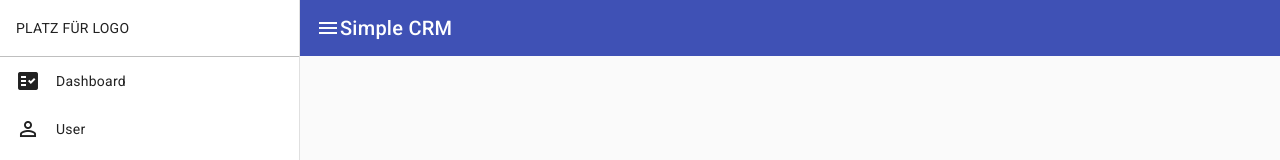
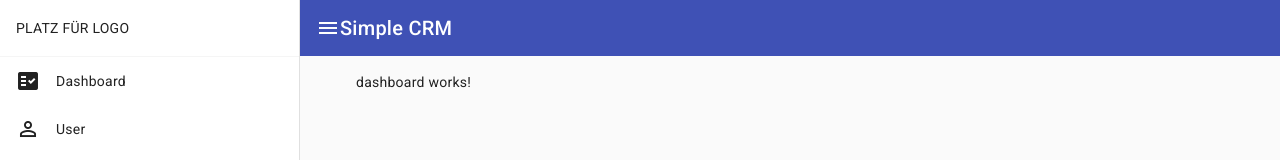
Before and after one commit to ben1070XXL/simple-crm, an Angular app: page / in a window 1280 px wide. Shown: the top 160 px of the page. Built offline with nearby package versions, Linux system fonts and the light colour scheme.

Commit message:
Add Routing to new Components User and Dashboard

```diff
--- a/src/app/app-routing.module.ts
+++ b/src/app/app-routing.module.ts
@@ -1,10 +1,16 @@
-import { NgModule } from '@angular/core';
+import { Component, NgModule } from '@angular/core';
 import { RouterModule, Routes } from '@angular/router';
+import { DashboardComponent } from './dashboard/dashboard.component';
+import { UserComponent } from './user/user.component';
 
-const routes: Routes = [];
+const routes: Routes = [
+  { path: '', component: DashboardComponent },
+  { path: 'user', component: UserComponent },
+  { path: 'dashboard', component: DashboardComponent },
+];
 
 @NgModule({
   imports: [RouterModule.forRoot(routes)],
-  exports: [RouterModule]
+  exports: [RouterModule],
 })
-export class AppRoutingModule { }
+export class AppRoutingModule {}
--- a/src/app/app.component.html
+++ b/src/app/app.component.html
@@ -1,12 +1,10 @@
 <mat-drawer-container class="mat-drawer-container" autosize>
   <mat-drawer #drawer class="sidenav" mode="side" [opened]="true">
-    <div class="logo-container">
-      PLATZ FÜR LOGO
-    </div>
+    <div class="logo-container">PLATZ FÜR LOGO</div>
 
     <ul class="menu-items">
-      <li><mat-icon>fact_check</mat-icon>Dashboard</li>
-      <li><mat-icon>perm_identity</mat-icon>User</li>
+      <li routerLink="/"><mat-icon>fact_check</mat-icon>Dashboard</li>
+      <li routerLink="/user"><mat-icon>perm_identity</mat-icon>User</li>
     </ul>
   </mat-drawer>
 
@@ -17,5 +15,8 @@
         <span>Simple CRM</span>
       </mat-toolbar-row>
     </mat-toolbar>
+    <div class="router-container">
+      <router-outlet></router-outlet>
+    </div>
   </div>
 </mat-drawer-container>
--- a/src/app/app.component.scss
+++ b/src/app/app.component.scss
@@ -11,7 +11,7 @@
 }
 
 .logo-container {
-  border-bottom: 1px solid rgba(0, 0, 0, 0.25);
+  border-bottom: 1px solid rgba(0, 0, 0, 0.04);
   padding-left: 16px;
   padding-right: 16px;
   min-height: 56px;
@@ -42,7 +42,16 @@
         }
 
         &:hover {
-            background-color: rgba(0, 0, 0, 0.1);
+            background-color: rgba(0, 0, 0, 0.04);
+        }
+
+        &:focus {
+            outline: none;
         }
     }
 }
+
+.router-container {
+    padding-left: 56px;
+    padding-top: 16px;
+}
--- a/src/app/app.module.ts
+++ b/src/app/app.module.ts
@@ -7,10 +7,14 @@
 import {MatToolbarModule} from '@angular/material/toolbar';
 import {MatSidenavModule} from '@angular/material/sidenav';
 import {MatIconModule} from '@angular/material/icon';
+import { DashboardComponent } from './dashboard/dashboard.component';
+import { UserComponent } from './user/user.component';
 
 @NgModule({
   declarations: [
-    AppComponent
+    AppComponent,
+    DashboardComponent,
+    UserComponent
   ],
   imports: [
     BrowserModule,
--- /dev/null
+++ b/src/app/dashboard/dashboard.component.html
@@ -0,0 +1 @@
+<p>dashboard works!</p>
--- /dev/null
+++ b/src/app/user/user.component.html
@@ -0,0 +1 @@
+<p>user works!</p>
```
Also changed, not shown: src/app/dashboard/dashboard.component.ts (added, +10 -0 lines), src/app/user/user.component.ts (added, +10 -0 lines), src/app/dashboard/dashboard.component.scss (added), src/app/user/user.component.scss (added), 2 other files (tests, documents, lock files or other folders).
